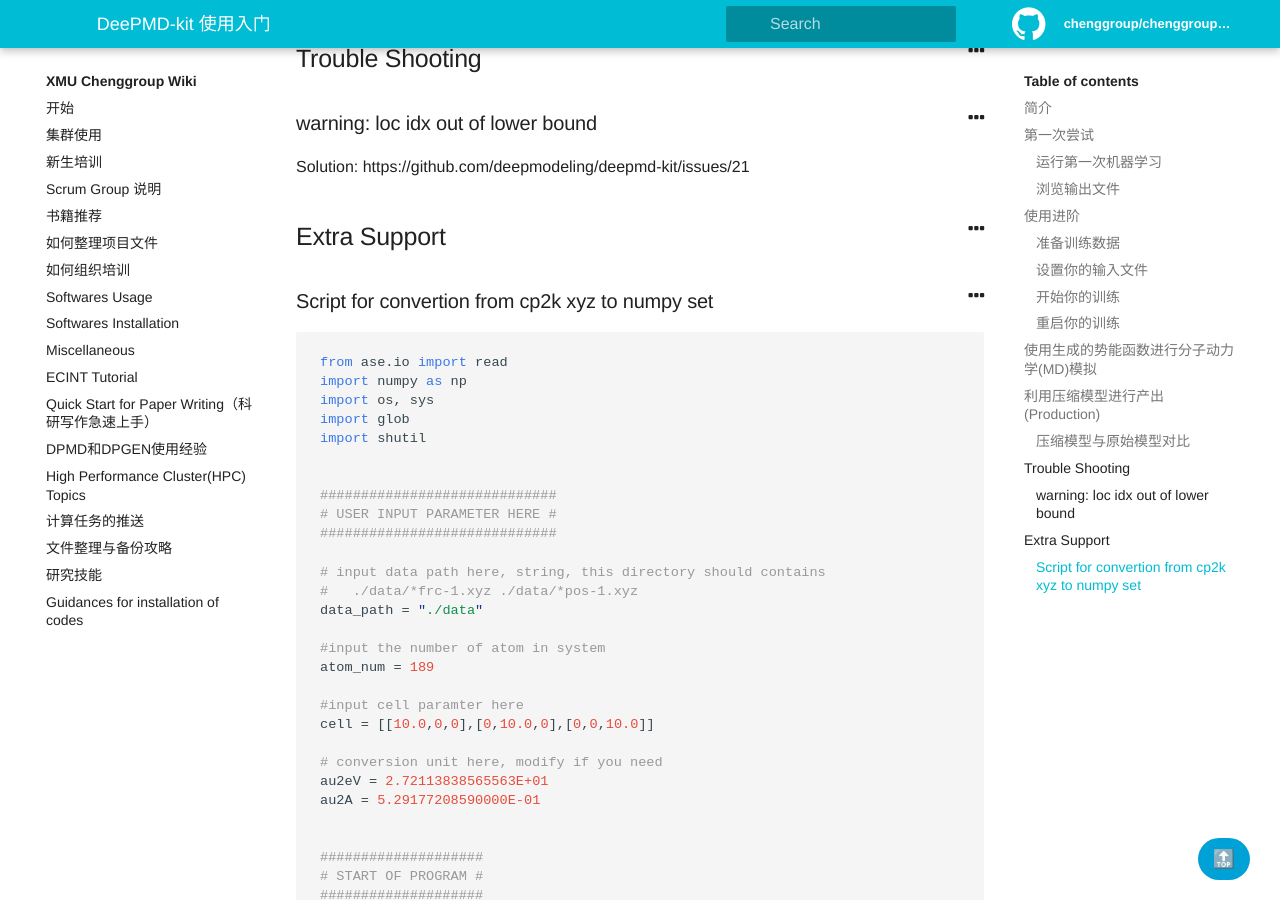
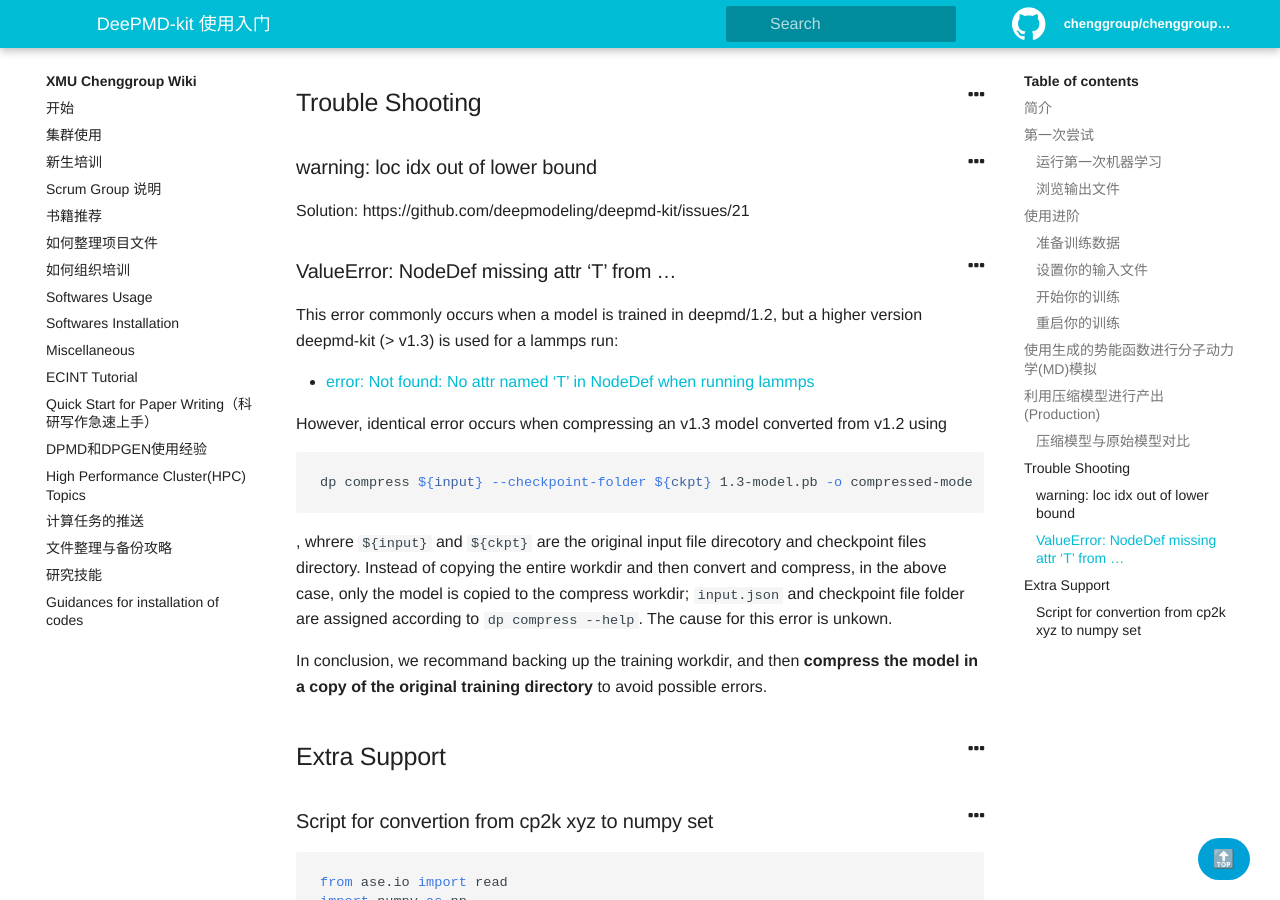
Before and after one commit to chenggroup/chenggroup.github.io, a Jekyll site: the page built from _wiki/Softwares Usage/DeePMD-kit.md, in a window 1280 px wide and 900 px high, scrolled down 7521 px. Built offline with Jekyll 4.4.1, drawn with Linux system fonts in a browser that asks for light colours; some of the changed text lies outside the part shown.

Commit message:
added details in DeePMD-kit; added 'ValueError' solution

````diff
--- a/_wiki/Softwares Usage/DeePMD-kit.md
+++ b/_wiki/Softwares Usage/DeePMD-kit.md
@@ -273,14 +273,15 @@ dp freeze
 机器学习势能`*.pb`文件进行MD模拟虽然已经非常迅速了。但是还有提升的空间。首先我们需要用1.3版本的deepmd进行训练势能函数，并得到`*.pb`文件。利用1.2版本的deepmd训练得到势能函数也不用担心。可以利用以下命令对1.2版本的势能函数进行转换：
 
 ```bash
+module load deepmd/1.2	 # convert-to-1.3 是 1.2 版本的一个 subcommand
 dp convert-to-1.3 -i 1.2-model.pb -o 1.3-model.pb
 ```
 
-得到1.3版本的势能函数后，我们利用如下命令进行压缩：
+得到1.3版本的势能函数后，建议将原训练文件夹备份后复制，我们利用如下命令进行压缩（文件夹下应该含有对应的`input.json`文件和checkpoint文件）：
 
 ```bash
 module load deepmd/compress
-dp compress input.json -i 1.3-model.pb -o compressed-model.pb
+dp compress input.json -i 1.3-model.pb -o compressed-model.pb -l compress.log
 ```
 
 ### 压缩模型与原始模型对比
@@ -305,6 +306,24 @@ SnO2/water interface: 原始模型Maximum 6021 ——> 压缩模型Maximum 54189
 ### warning: loc idx out of lower bound
 
 Solution: https://github.com/deepmodeling/deepmd-kit/issues/21
+
+### ValueError: NodeDef missing attr 'T' from ...
+
+This error commonly occurs when a model is trained in deepmd/1.2, but a higher version deepmd-kit (> v1.3) is used for a lammps run:
+
+* [error: Not found: No attr named 'T' in NodeDef when running lammps](https://github.com/deepmodeling/deepmd-kit/discussions/417)
+
+However, identical error occurs when compressing an v1.3 model converted from v1.2 using
+
+```bash
+dp compress ${input} --checkpoint-folder ${ckpt} 1.3-model.pb -o compressed-model.pb -l compress.log
+```
+
+, whrere `${input}` and `${ckpt}` are the original input file direcotory and checkpoint files directory. Instead of copying the entire workdir and then convert and compress, in the above case, only the model is copied to the compress workdir; `input.json` and checkpoint file folder are assigned according to `dp compress --help`. The cause for this error is unkown.
+
+In conclusion, we recommand backing up the training workdir, and then **compress the model in a copy of the original training directory** to avoid possible errors.
+
+
 
 ## Extra Support
 
````
